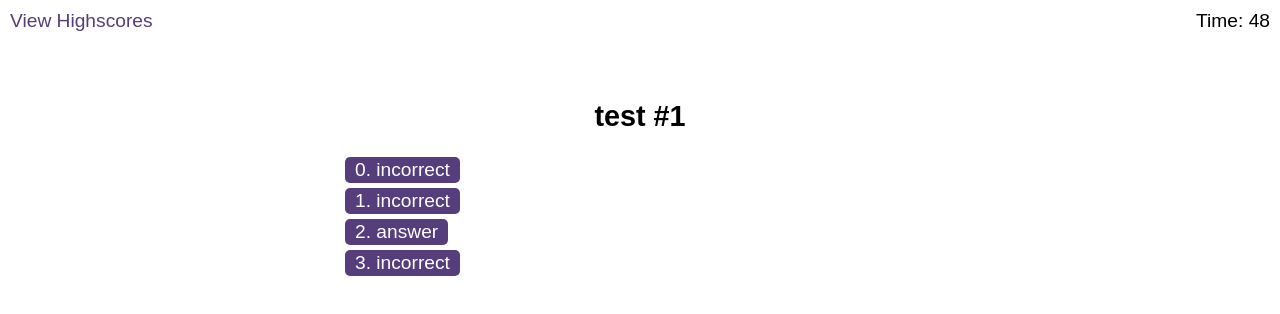
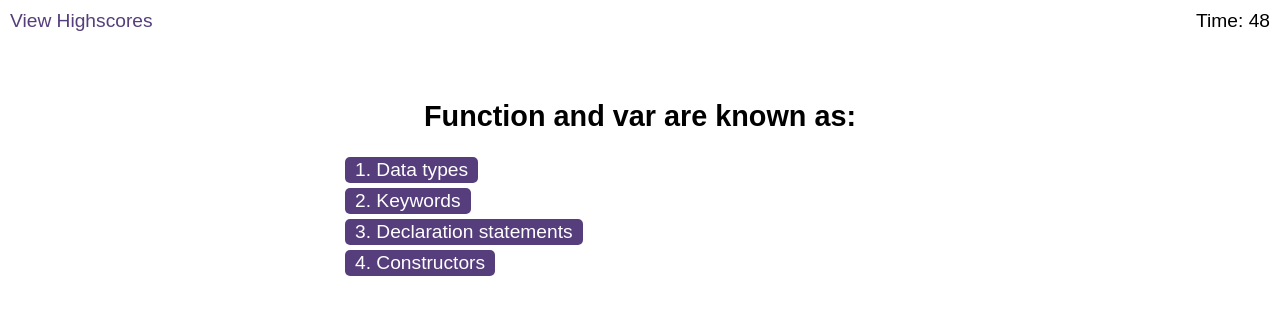
Before and after one commit to RBenameur/javascript-quiz, a plain HTML site: page index.html in a window 1280 px wide. Both pictures are taken after a click on the button "Start Quiz". Drawn offline with Linux system fonts and the light colour scheme.

Commit message:
fixed bug on isCorrect function

```diff
--- a/assets/js/logic.js
+++ b/assets/js/logic.js
@@ -6,6 +6,8 @@ var questionWrapper = document.querySelector('#questions');
 var submitButton = document.querySelector('#submit');
 
 var score = document.querySelector('#final-score');
+
+var choicesList = document.querySelectorAll('#choices button span');
 
 var timer = 50;
 
@@ -63,6 +65,10 @@ function scoreSubmitted() {
 
 };
 
+function playSound(filePath) {
+    document.querySelector('#sound').innerHTML="<embed src=\""+filePath+"\" hidden=\"true\" autostart=\"true\" loop=\"false\"/>";
+};
+
 
 // function to check if answer was correct
 
@@ -74,10 +80,9 @@ function isCorrect (event) {
 
     var clickedButton = event.target.innerHTML;
 
+    if (clickedButton !== isCorrect) {
 
-    if (!clickedButton.includes(isCorrect)) {
-
-        /* play incorrect sound */
+        playSound("./assets/sfx/incorrect.wav");
 
         if (timer < 10) {
 
@@ -94,7 +99,7 @@ function isCorrect (event) {
 
     } else {
 
-        /*play correct sound */
+        playSound("./assets/sfx/correct.wav");
         console.log('correct');
     };
 
@@ -103,6 +108,8 @@ function isCorrect (event) {
         stopQuiz();
 
     } else {
+
+        questionIndex++
 
         userAnswered();
     };
@@ -115,8 +122,6 @@ function userAnswered () {
 
         var questionTitle = document.querySelector('#question-title');
 
-        var choicesList = document.querySelectorAll('#choices button');
-
         var question = questions[questionIndex];
 
         questionTitle.innerHTML = question.title;
@@ -127,14 +132,11 @@ function userAnswered () {
 
             var choice = choicesList[index];
 
-            choice.innerHTML= `${index}. ${questionOptions[index]}`;
+            choice.innerHTML= questionOptions[index];
 
-            choice.addEventListener('click', isCorrect);
         };
 
     };
-
-   questionIndex++
 
 };
 
@@ -183,6 +185,8 @@ function quizStarted () {
 
 //Event listeners
 
+for (choice of choicesList) choice.addEventListener('click', isCorrect);
+
 // event listener for start button
 startButton.addEventListener('click', quizStarted);
 
--- a/assets/js/questions.js
+++ b/assets/js/questions.js
@@ -1,53 +1,57 @@
 var questions = [
     {
-        title: 'test #1',
+        title: 'Function and var are known as:',
         options: [
-            'incorrect',
-            'incorrect',
-            'answer',  /*correct*/
-            'incorrect',
+            'Data types',
+            'Keywords',
+            'Declaration statements',
+            'Constructors',
         ],
-        isCorrect: 'answer'
+        isCorrect: 'Declaration statements'
     },
     {
-        title: 'test #2',
+        title: 'Which of the following variables takes precedences if they are named the same?',
         options: [
-            'incorrect',
-            'incorrect',
-            'incorrect',
-            'answer', /*correct*/
+            'Local variable',
+            'Global variable',
+            'Both',
+            'Throws an error',
         ],
-        isCorrect: 'answer'
+        isCorrect: 'Local variable'
     },
     {
-        title: 'test #3',
+        title: 'Which fo the following will not display an error in the console:',
         options: [
-            'answer', /*correct*/
-            'incorrect',
-            'incorrect',
-            'incorrect',
+            'Assigning a value to a variable using "="',
+            'Missing parenthesis',
+            'Missing semi-colons',
+            'Strings not wrapped in quotation marks',
         ],
 
-        isCorrect: 'answer'
+        isCorrect: 'Missing semi-colons'
     },
     {
-        title: 'test #4',
+        title: 'Which statement implies x and y are equal in value and type',
         options: [
-            'answer', /*correct*/
-            'incorrect',
-            'incorrect',
-            'incorrect',
+            'x = y',
+            'x === y',
+            'x !== y',
+            'x == y',
         ],
-        isCorrect: 'answer'
+        isCorrect: 'x === y'
     },
     {
-        title: 'test #5',
+        title: `Which of the following is the correct console output:
+        var x = "Hello"
+        var y = "World"
+
+        console.log(x + y)`,
         options: [
-            'incorrect',
-            'incorrect',
-            'answer', /*correct*/
-            'incorrect',
+            'HelloWorld',
+            'World',
+            'Hello World',
+            'WorldHello',
         ],
-        isCorrect: 'answer'
+        isCorrect: 'HelloWorld'
     }
 ]
--- a/index.html
+++ b/index.html
@@ -28,10 +28,10 @@
       <div id="questions" class="hide">
         <h2 id="question-title"></h2>
         <div id="choices" class="choices">
-          <button></button>
-          <button></button>
-          <button></button>
-          <button></button>
+          <button>1. <span></span></button>
+          <button>2. <span></span></button>
+          <button>3. <span></span></button>
+          <button>4. <span></span></button>
         </div>
       </div>
 
@@ -47,6 +47,8 @@
       <div id="feedback" class="feedback hide"></div>
     </div>
 
+    <span id="sound"></span>
+
     <script src="./assets/js/questions.js"></script>
     <script src="./assets/js/logic.js"></script>
   </body>
```
